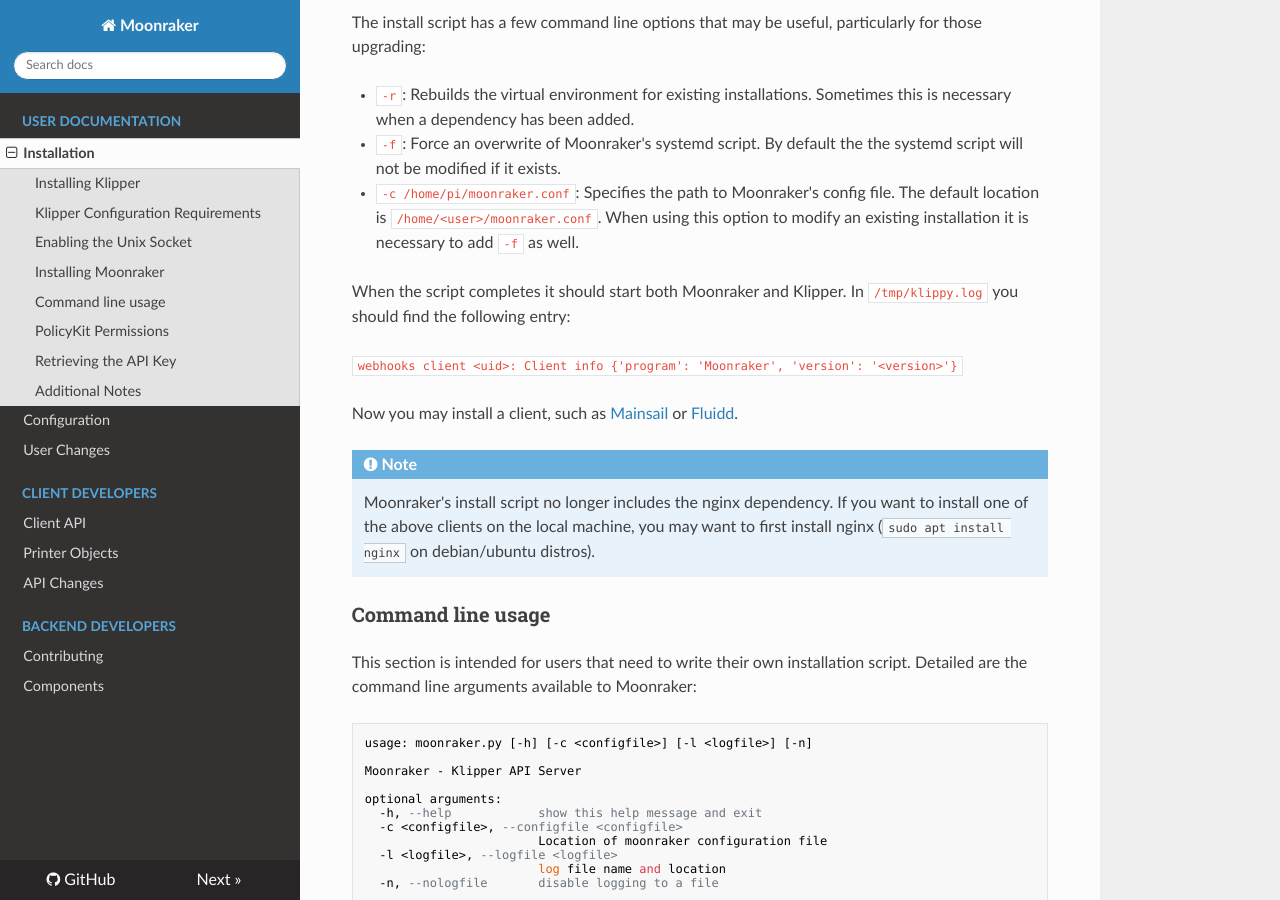
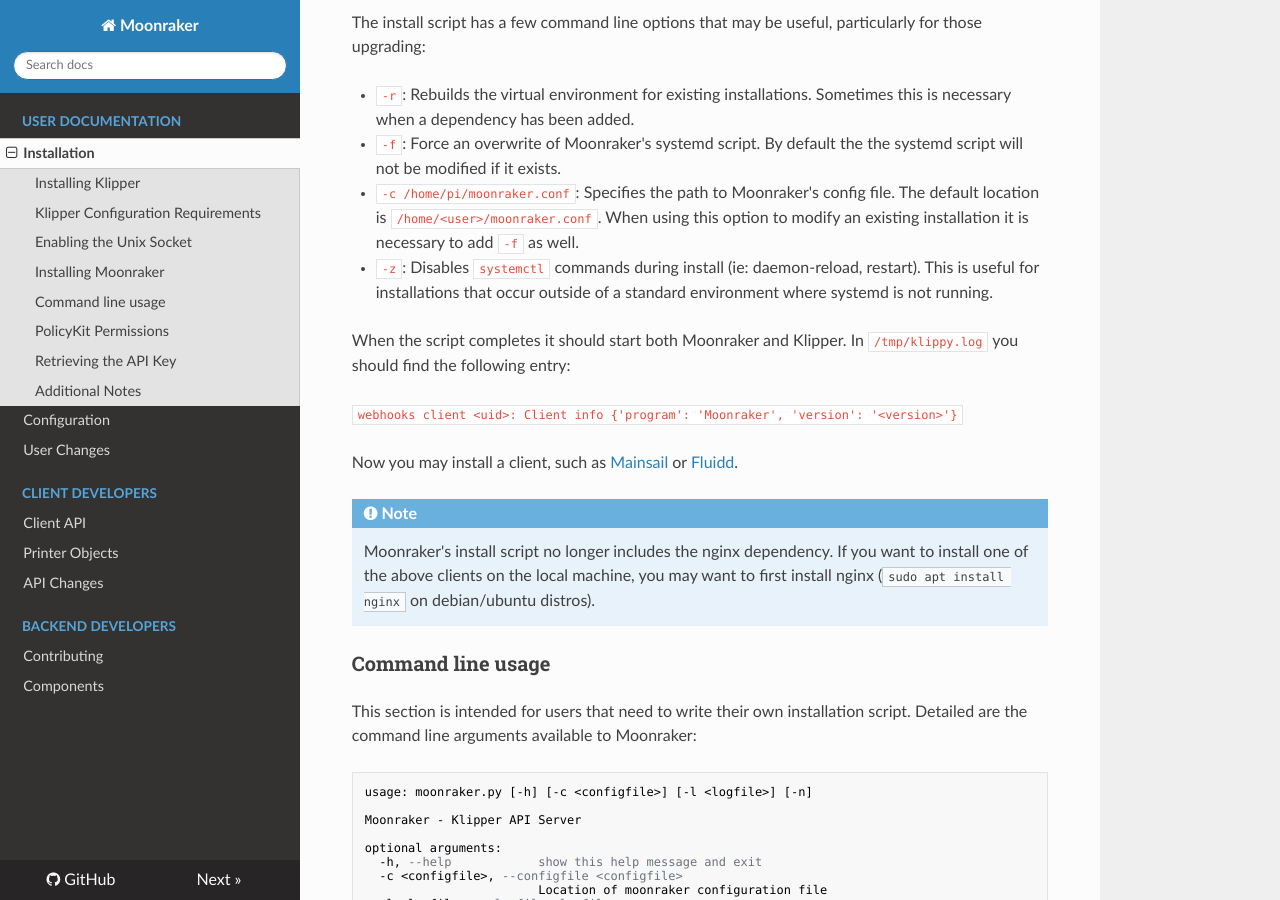
Before and after one commit to Marirossibn/moonraker, an MkDocs documentation site: the page built from docs/installation.md, in a window 1280 px wide and 900 px high, scrolled down 2477 px. Built offline with MkDocs 1.6.1, drawn with Linux system fonts in a browser that asks for light colours; nearby versions of some CDN libraries.

Commit message:
docs: note the "-z" option of  the install script
Signed-off-by:  Eric Callahan <arksine.code@gmail.com>

```diff
--- a/docs/installation.md
+++ b/docs/installation.md
@@ -131,6 +131,10 @@
   Specifies the path to Moonraker's config file. The default location
   is `/home/<user>/moonraker.conf`.  When using this option to modify
   an existing installation it is necessary to add `-f` as well.
+- `-z`:
+  Disables `systemctl` commands during install (ie: daemon-reload, restart).
+  This is useful for installations that occur outside of a standard environment
+  where systemd is not running.
 
 When the script completes it should start both Moonraker and Klipper. In
 `/tmp/klippy.log` you should find the following entry:
```
